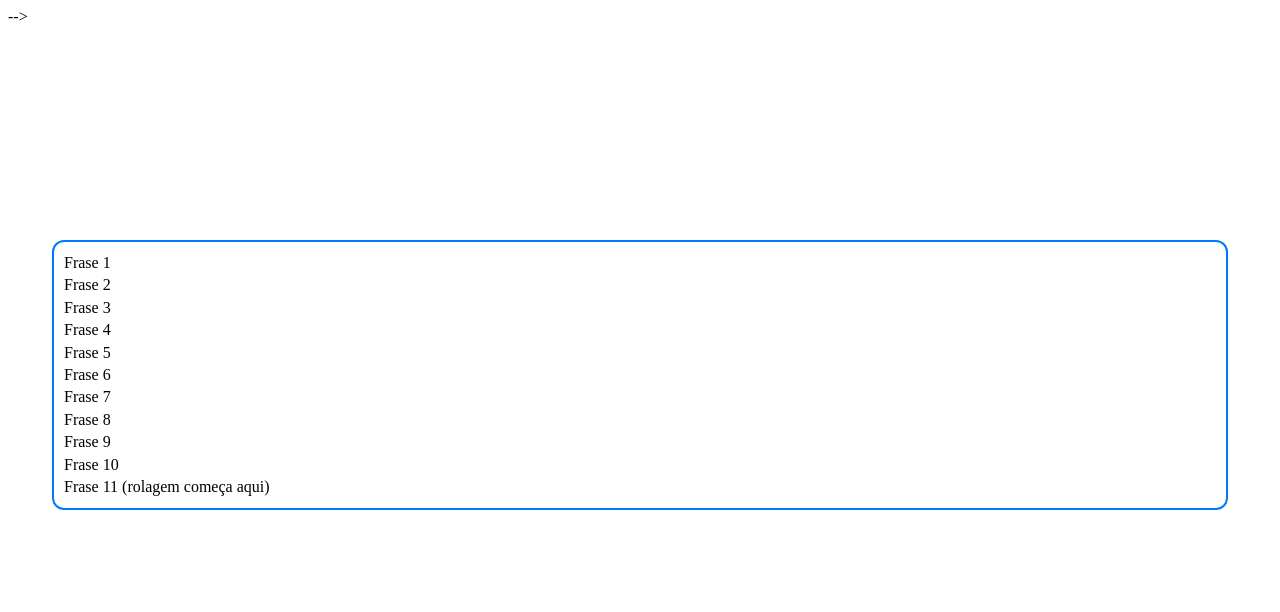
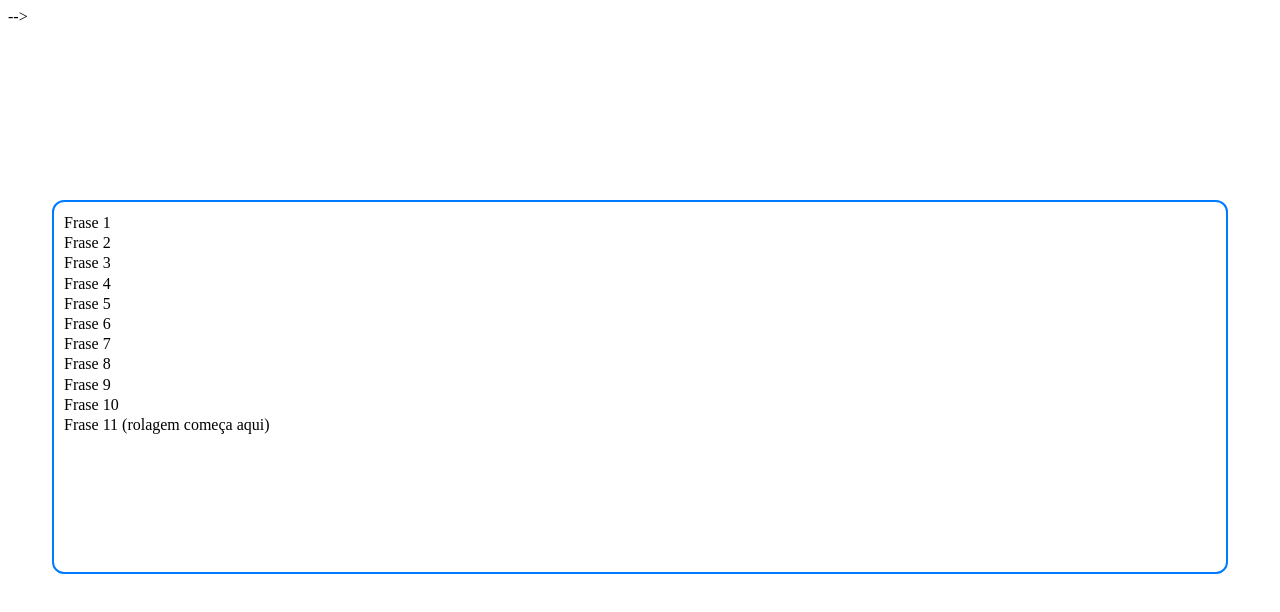
Before and after one commit to elbiojrodriguez/lemur-interface-Traducao, a plain HTML site: page caller.html in a window 1280 px wide. Drawn offline with Linux system fonts and the light colour scheme.

Commit message:
Update style.css

```diff
--- a/style.css
+++ b/style.css
@@ -1,11 +1,11 @@
 .chat-input-box {
-  position: fixed;              /* Fixa na tela, mesmo com rolagem */
-  top: 30vh;                    /* Posição vertical relativa à altura da tela */
-  left: 50%;                    /* Centraliza horizontalmente */
-  transform: translateX(-50%);  /* Ajusta para o centro exato */
-  width: 90%;                   /* Largura adaptável */
-  max-height: 300px;
-  overflow-y: auto;
+  position: fixed;
+  top: 25vh;
+  left: 50%;
+  transform: translateX(-50%);
+  width: 90%;
+  height: 350px;               /* 🔒 Altura fixa */
+  overflow-y: auto;            /* 🔄 Rolagem interna */
   border: 2px solid #007BFF;
   border-radius: 12px;
   background-color: transparent;
@@ -15,11 +15,15 @@
   line-height: 1.4;
 }
 
-/* Ajuste para telas pequenas */
-@media (max-width: 600px) {
-  .chat-input-box {
-    top: 25vh;                  /* Um pouco mais baixo em celulares menores */
-    padding: 8px;
-    font-size: 0.9rem;
-  }
+/* 🔹 Estilo das frases */
+.phrase-box {
+  display: block;
+  padding: 0;
+  margin: 1px 0;
+  background-color: transparent;
+  border: none;
+  border-radius: 0;
+  color: #000;
+  font-size: 1rem;
+  line-height: 1.2;
 }
```
